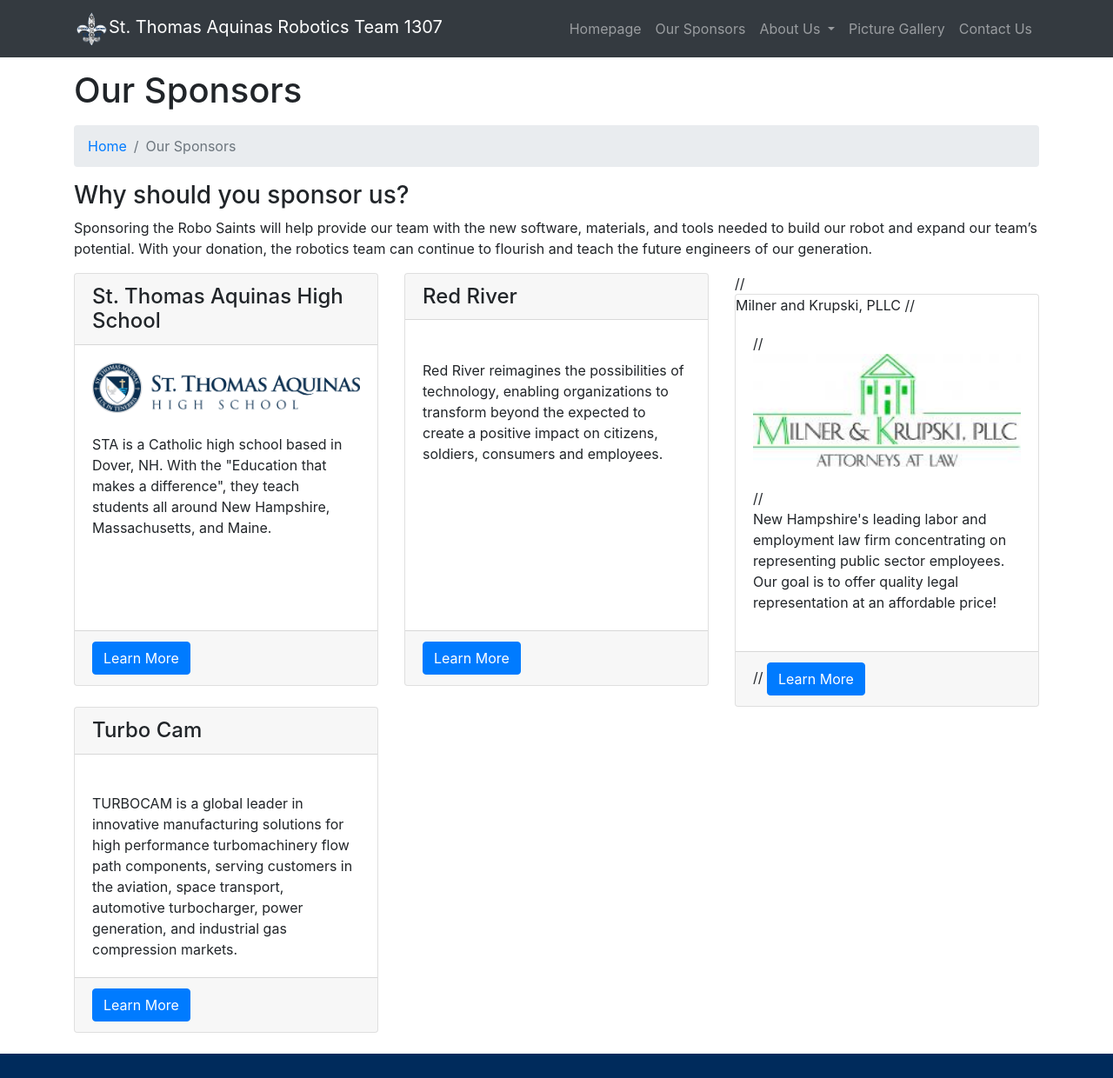
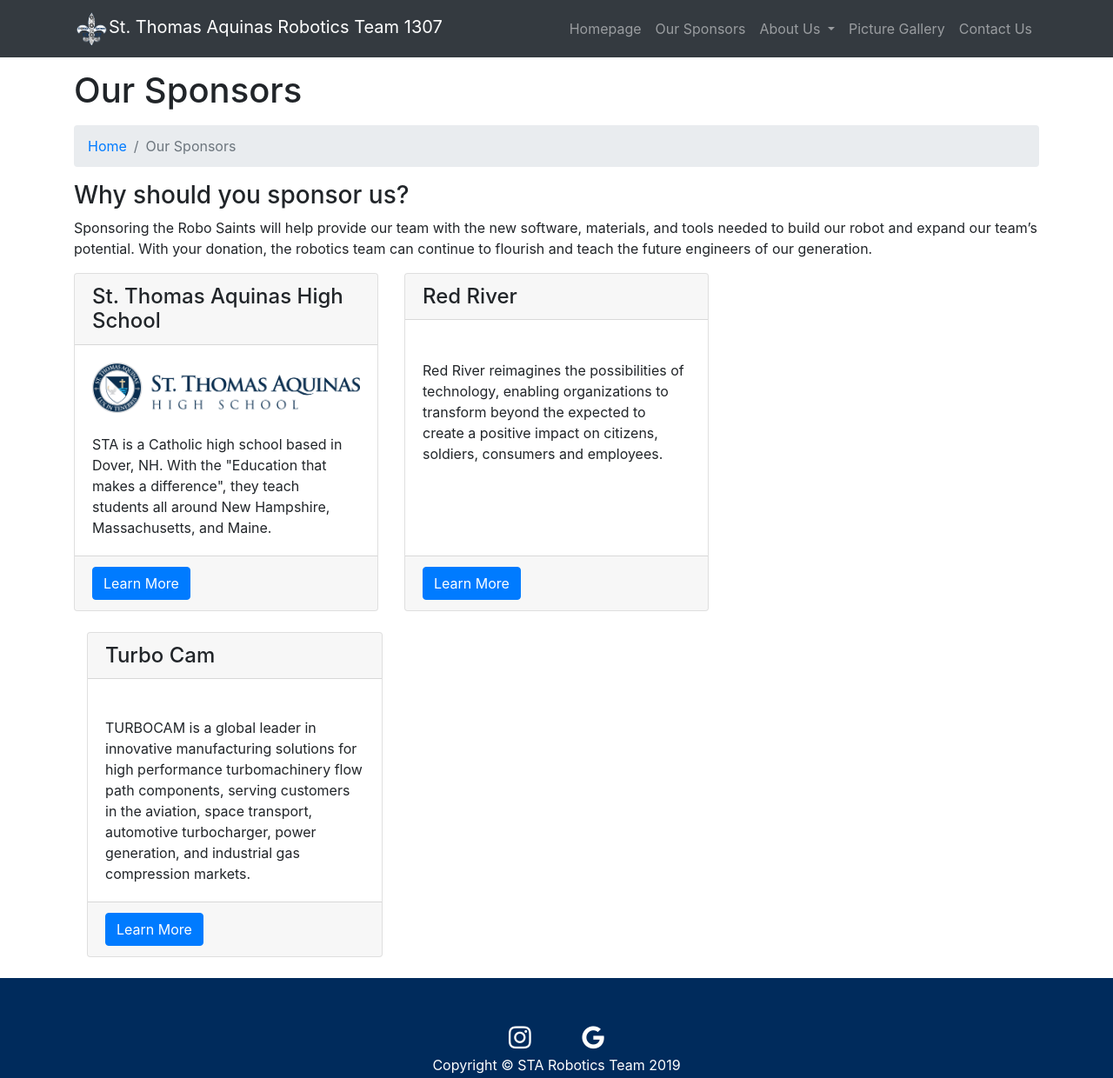
Before and after one commit to 1307Robosaints/1307Robosaints.github.io, a website: page oursponsors.html in a window 1280 px wide. Shown: the top 1240 px of the page at 87% size. Drawn offline with Linux system fonts and the light colour scheme.

Commit message:
Update oursponsors.html

```diff
--- a/oursponsors.html
+++ b/oursponsors.html
@@ -106,16 +106,6 @@
             </div>
           </div>
         </div>
-        <div class="col-lg-4 mb-4">
-          //<div class="card h-100">
-            <//h4 class="card-header">Milner and Krupski, PLLC</h4>
-            //<div class="card-body">
-            //<img class="img-fluid roudned mb-4" id="sponsorphoto" src="img/Sponsorphotos/milnerandkrupski.jpg">
-              //<p class="card-text">New Hampshire's leading labor and employment law firm concentrating on representing public sector employees.  Our goal is to offer quality legal representation at an affordable price!</p>
-            </div>
-            <div class="card-footer">
-           // <a href="https://milnerkrupski.com/home" target="_blank" class="btn btn-primary">Learn More</a> </div>
-          </div>
         </div>
         <div class="col-lg-4 mb-4">
           <div class="card h-100">
```
